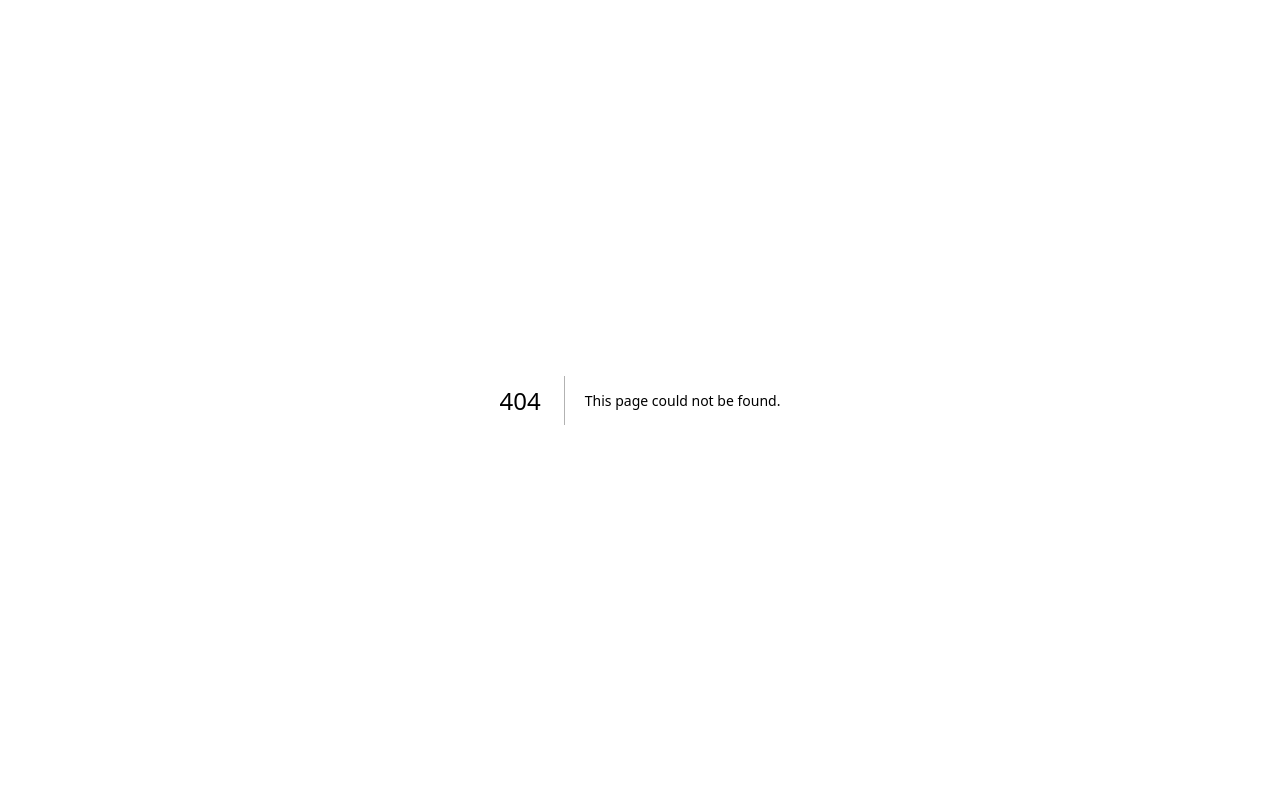
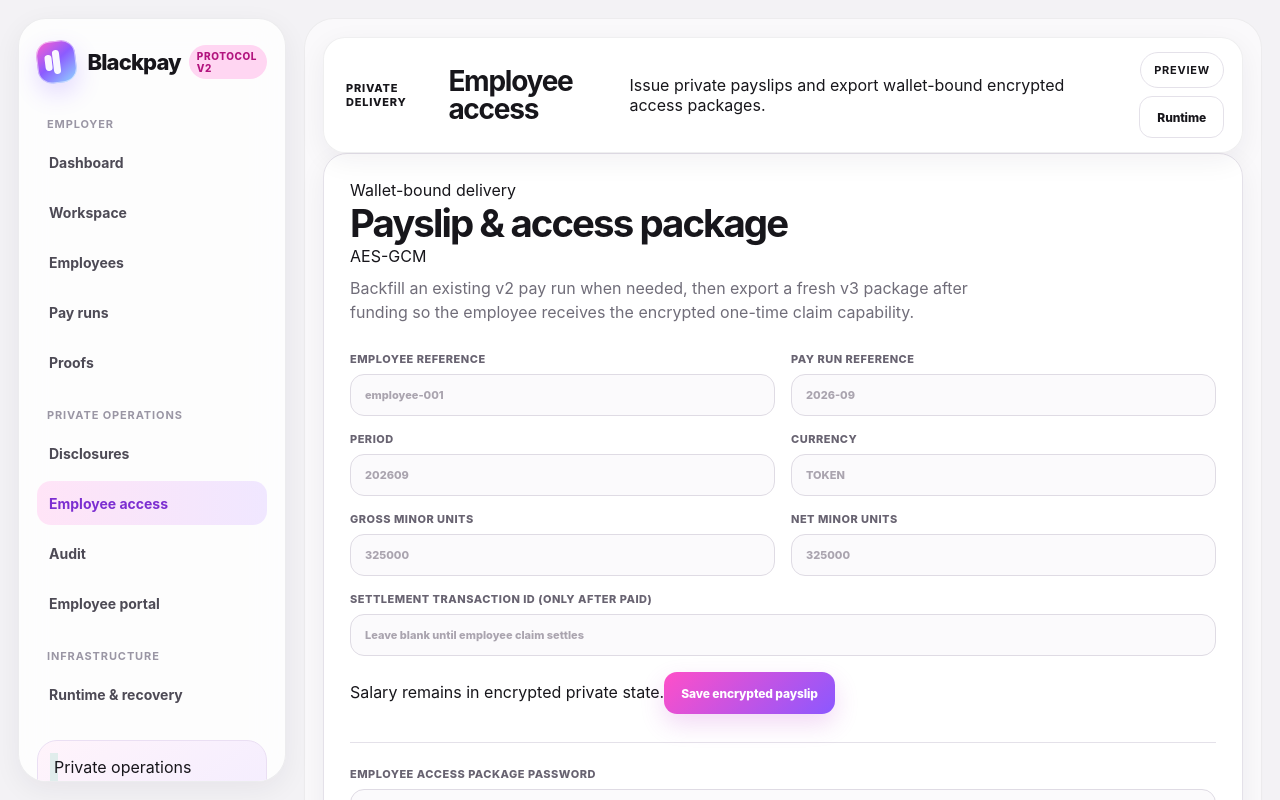
Before and after one commit to mushee-io/Blackpay, a Next.js app: page /employee-access in a window 1280 px wide. Before the commit this address had no page. Shown: the top 800 px of the page. Built offline with nearby package versions, Linux system fonts and the light colour scheme; no server answers.

Commit message:
feat(routes): add employee access workspace

```diff
--- /dev/null
+++ b/src/app/employee-access/page.tsx
@@ -0,0 +1,5 @@
+import { Milestones712ClientOnly } from "@/components/Milestones712ClientOnly";
+
+export default function EmployeeAccessPage() {
+  return <Milestones712ClientOnly section="employee-access" />;
+}
```
